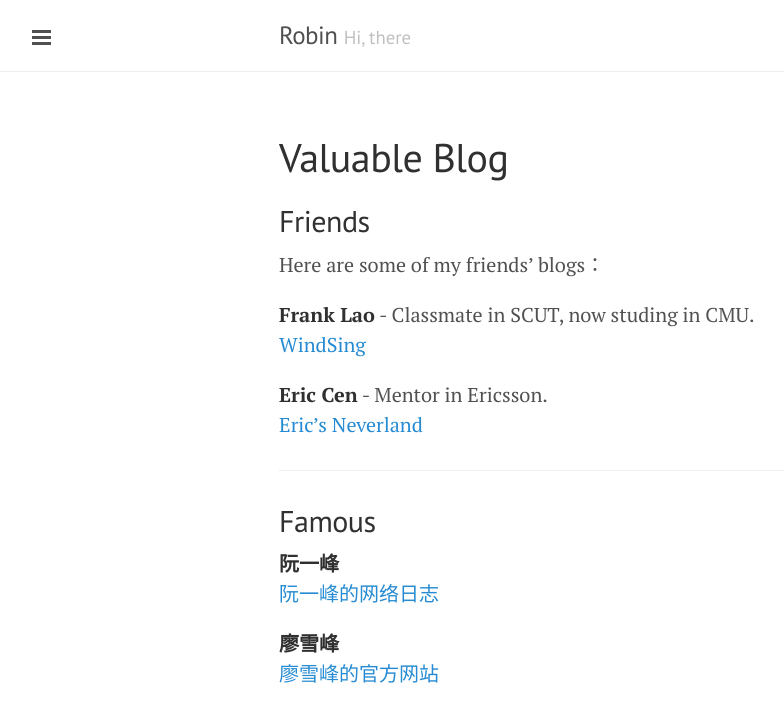
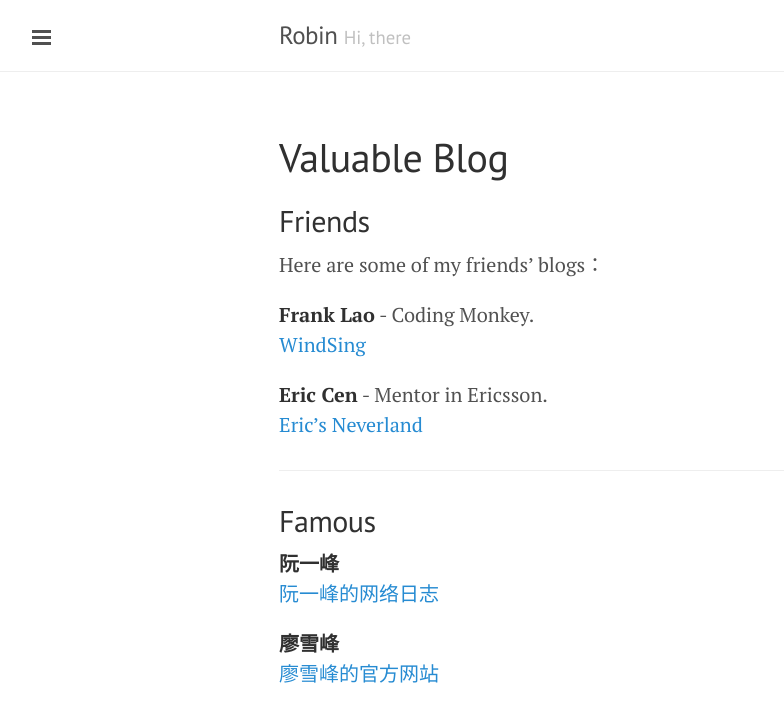
Before and after one commit to RobinGG/RobinGG.github.io, a Jekyll site: the page built from valuableBlog/index.md, in a window 1280 px wide. Shown: the top 722 px of the page, without its empty margins (1-785 px from the left). Built offline with Jekyll 4.4.1, drawn with Linux system fonts in a browser that asks for light colours.

Commit message:
update instroduction of Frank

```diff
--- a/valuableBlog/index.md
+++ b/valuableBlog/index.md
@@ -7,7 +7,7 @@ title: Valuable Blog
 
 Here are some of my friends' blogs：
 
-**Frank Lao** - Classmate in SCUT, now studing in CMU.
+**Frank Lao** - Coding Monkey.
 <br/>
 [WindSing](https://windsing.me/)
 
```
